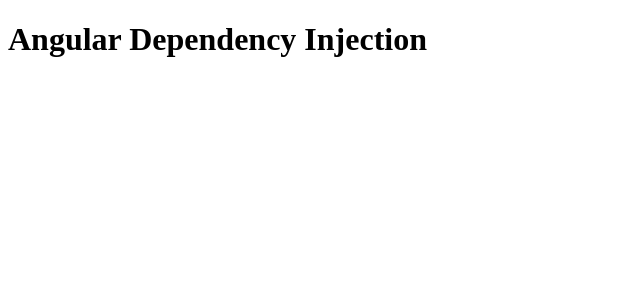
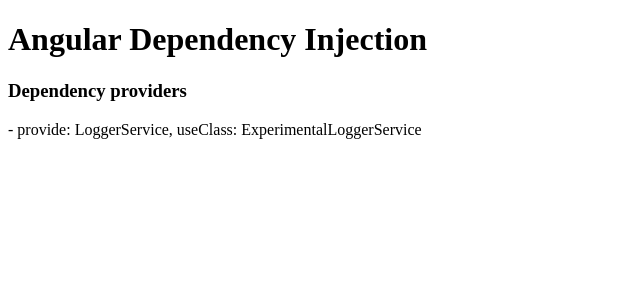
Before and after one commit to khangtrannn/angular-dependency-injection, an Angular app: page / in a window 1280 px wide. Shown: the top 300 px of the page, without its empty margins (0-640 px from the left). Built offline with nearby package versions, Linux system fonts and the light colour scheme.

Commit message:
Dependency providers

```diff
--- a/src/app/app.component.html
+++ b/src/app/app.component.html
@@ -4,3 +4,5 @@
 <div appParent>
   <div appChild></div>
 </div>
+
+<app-dependency-providers></app-dependency-providers>
--- a/src/app/app.component.ts
+++ b/src/app/app.component.ts
@@ -15,7 +15,7 @@ export class AppComponent {
     @SkipSelf() private parentLogger: LoggerService,
   ) {
     this.logger.prefix = 'App Component';
-    this.logger.log('constructor init');
+    this.logger.log('AppComponent init...');
 
     this.parentLogger.log('constructor init');
   }
--- a/src/app/app.module.ts
+++ b/src/app/app.module.ts
@@ -3,6 +3,7 @@ import { BrowserModule } from '@angular/platform-browser';
 
 import { AppRoutingModule } from './app-routing.module';
 import { AppComponent } from './app.component';
+import { DependencyProvidersModule } from './dependency-providers/dependency-providers.module';
 import { HostResolutionModifierModule } from './host-resolution-modifier/host-resolution-modifier.module';
 import { LoggerService } from './logger.service';
 
@@ -14,6 +15,7 @@ import { LoggerService } from './logger.service';
     BrowserModule,
     AppRoutingModule,
     HostResolutionModifierModule,
+    DependencyProvidersModule,
   ],
   providers: [],
   bootstrap: [AppComponent]
--- /dev/null
+++ b/src/app/dependency-providers/dependency-providers.component.ts
@@ -0,0 +1,26 @@
+import { Component } from '@angular/core';
+import { ExperimentalLoggerService } from '../experimental-logger.service';
+import { LoggerService } from '../logger.service';
+
+@Component({
+  selector: 'app-dependency-providers',
+  template: `
+    <h3>Dependency providers</h3>
+    -  provide: LoggerService, useClass: ExperimentalLoggerService
+  `,
+  styleUrls: [],
+  providers: [
+    { provide: LoggerService, useClass: ExperimentalLoggerService }
+  ]
+})
+export class DependencyProvidersComponent {
+  constructor(
+    private logger: LoggerService,
+    private experimentalLogger: ExperimentalLoggerService,
+  ) {
+    this.logger.prefix = 'Dependency Providers Components';
+    this.logger.log('DependencyProvidersComponent init...');
+
+    console.log('Is instance the same `logger` and `experimentLogger`: ', this.logger === this.experimentalLogger);
+  }
+}
--- /dev/null
+++ b/src/app/experimental-logger.service.ts
@@ -0,0 +1,15 @@
+import { Injectable } from '@angular/core';
+import { Logger } from './logger';
+
+@Injectable({
+  providedIn: 'root'
+})
+export class ExperimentalLoggerService implements Logger {
+  prefix = 'root';
+
+  constructor() {}
+
+  log(message: string): void {
+    console.log('🚀 (Experimental) ' + `${this.prefix}: ${message}`);
+  }
+}
--- a/src/app/logger.service.ts
+++ b/src/app/logger.service.ts
@@ -1,9 +1,13 @@
 import { Injectable } from '@angular/core';
+import { Logger } from './logger';
 
 @Injectable({
-  providedIn: 'root'
+  providedIn: 'root',
+  // --- Everywhere in the application will be used implementation of this new service if we
+  // don't override it somewhere in child injector ---
+  // useClass: ExperimentalLoggerService
 })
-export class LoggerService {
+export class LoggerService implements Logger {
   prefix = 'root';
 
   constructor() {}
--- /dev/null
+++ b/src/app/logger.ts
@@ -0,0 +1,4 @@
+export interface Logger {
+  prefix: string;
+  log: (message: string) => void;
+}
```
Also changed, not shown: src/app/dependency-providers/dependency-providers.module.ts (added, +14 -0 lines).
